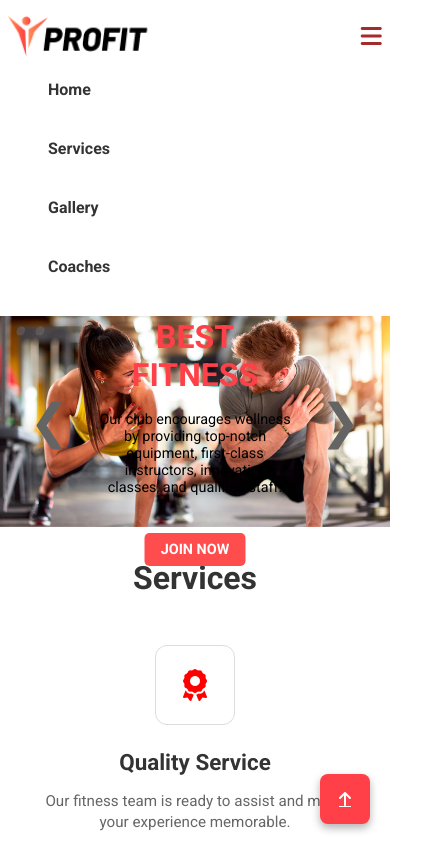
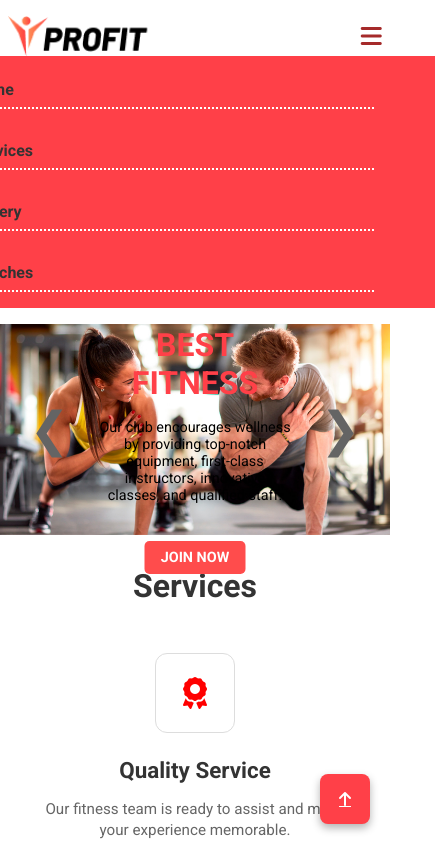
Before and after one commit to guille552/maquetacion-gimnasio, a plain HTML site: page index.html in a window 390 px wide. Both pictures are taken after a click on the icon 371 px from the left and 36 px from the top of the page. Shown: the top 844 px of the page, 435 px wide, since content can reach past the window. Drawn offline with nearby package versions, Linux system fonts and the light colour scheme.

Commit message:
correccion errores

```diff
--- a/css/responsive.css
+++ b/css/responsive.css
@@ -22,9 +22,16 @@
         flex-direction: column;
         top: 60px;
         left: 0;
-        width: 100%;
+        width: 480px;
         padding: 1rem;
+        background-color: #ff4048;
     }
+    #ul-menu a{
+        width: 90%;
+        border-bottom: 2px white dotted;
+
+    }
+
     header{
         display: flex;
         flex-direction: column;
@@ -79,7 +86,7 @@
 
     /* Galería */
     .gallery-info {
-        flex-direction: column;
+        flex-direction: column-reverse;
         padding: 1rem;
     }
 
```
